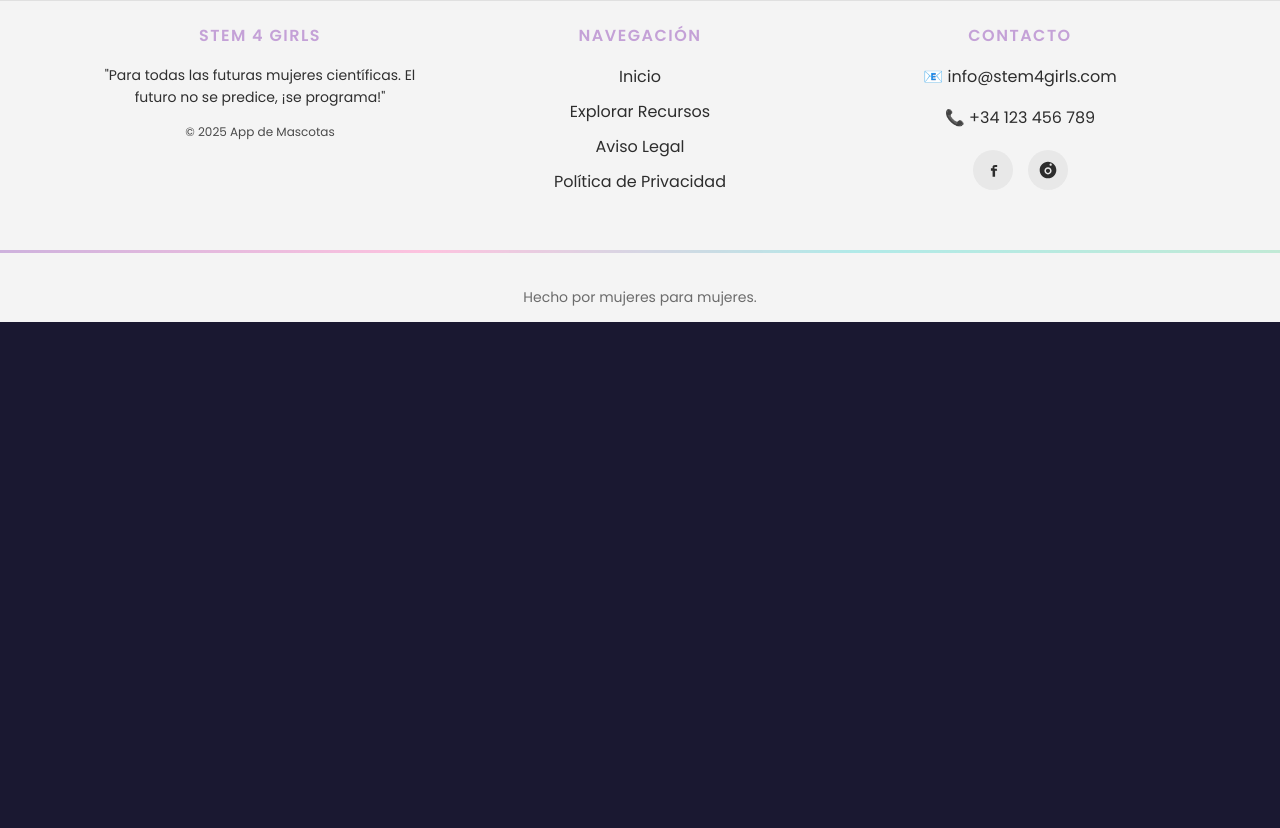
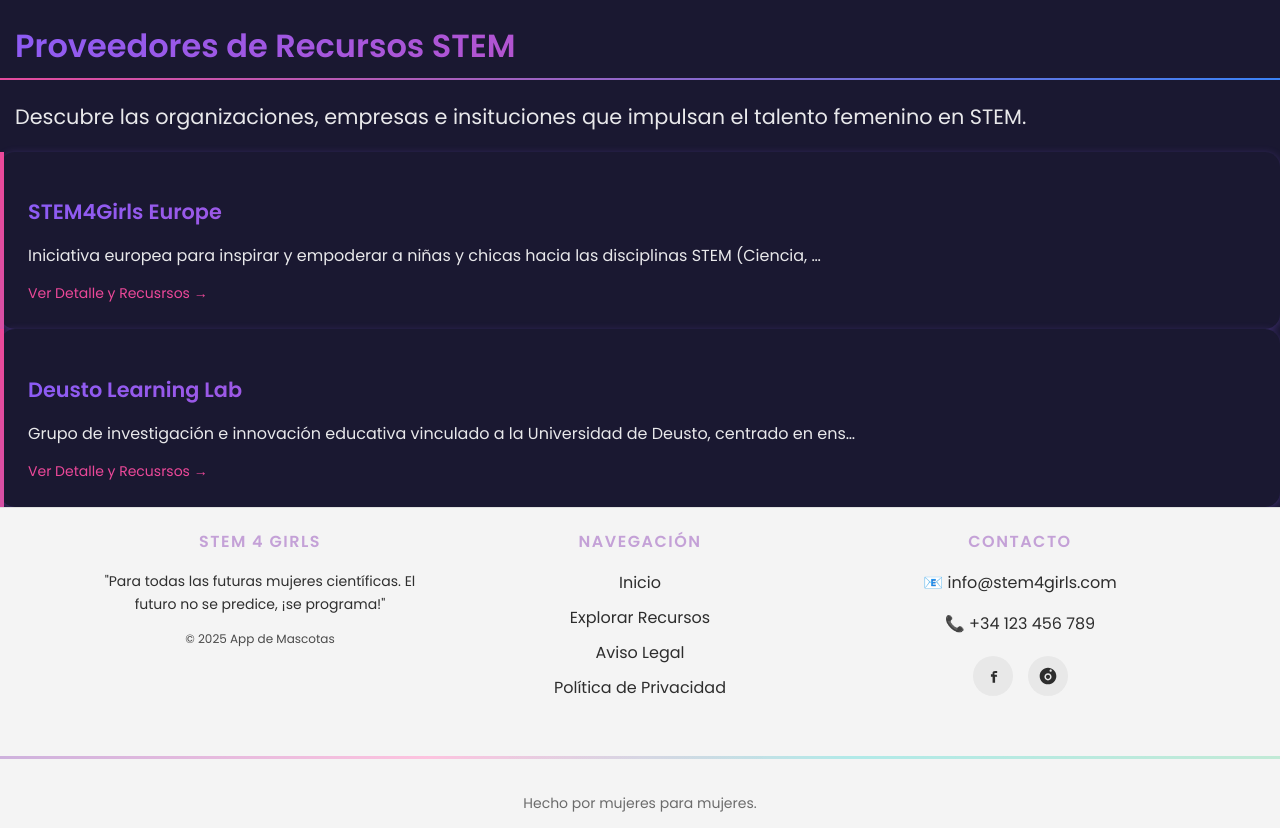
Before and after one commit to IRIA-PICO/stem4girls, a Django app: page /appstem4girls/proveedores/ in a window 1280 px wide. Shown: the part 103-931 px from the top of the page. Before the commit the page ends 425 px from the top, so only its background shows below. Run offline with Django 5.2, Linux system fonts and the light colour scheme; data comes from the database, SQL or seed files in the repository.

Commit message:
añadir lista proveedores y css

```diff
--- /dev/null
+++ b/appstem4girls/static/css/proveedores.css
@@ -0,0 +1,85 @@
+.lp-info h1 {
+    font-size: 2rem;
+    font-weight: 800;
+    margin-bottom: 16px;
+    padding-bottom: 8px;
+    padding-left: 15px;
+    background: linear-gradient(135deg, var(--primary), var(--secondary));
+    -webkit-background-clip: text;
+    -webkit-text-fill-color: transparent;
+    background-clip: text;
+    border-bottom: 2px solid;
+    border-image: linear-gradient(135deg, var(--secondary), var(--accent)) 1;
+}
+
+.lp-info p {
+    font-size: 1.3rem;
+    color: var(--text-light);
+    margin-bottom: 20px;
+    padding-left: 15px;
+}
+
+p-contenedor {
+    display: grid;
+    grid-template-columns:repeat(auto-fit, minmax(250px, 300px));
+    gap: 20px;
+    margin-top: 20px;
+}
+
+.p-tarjeta {
+    background-color: #1a1831;
+    padding: 24px;
+    border-radius: 15px;
+    box-shadow: 0 2px 8px rgba(139,92, 246, 0.3);
+    border-left: 4px solid;
+    border-image: linear-gradient(135deg, var(--secondary), var(--accent)) 1;
+    transition: box-shadow 0.3 sec ease;
+    box-sizing: border-box;
+}
+
+.p-tarjeta:hover {
+    box-shadow: 0 px 20px rgba(236, 72, 153, 0.4);
+}
+
+/*Hay que comprobar como queda cuando carguemos fotos*/
+.p-logo {
+    height: 40px;
+    object-fit: contain;
+    margin-bottom: 12px;
+}
+
+.p-nombre {
+    font-size: 1.3rem;
+    font-weight: bold;
+    background: linear-gradient(135deg, var(--primary), var(--secondary));
+    -webkit-background-clip: text;
+    -webkit-text-fill-color: transparent;
+    background-clip: text;
+    margin-bottom: 8px;
+}
+
+.p-nombre a {
+    text-decoration: none;
+    color: inherit;
+}
+
+.p_nombre a:hover {
+    text-decoration: underline;
+}
+
+.p-descripcion {
+    font-size: 1rem;
+    color: var(--text-light);
+    margin-bottom: 12px;
+}
+
+.p-detalle {
+    font-size: 0.875rem;
+    font-weight: 500;
+    color: var(--secondary);
+    text-decoration: none;
+}
+
+.p-detalle:hover {
+    text-decoration: underline;
+}
--- a/appstem4girls/templates/base.html
+++ b/appstem4girls/templates/base.html
@@ -8,6 +8,7 @@
         <link rel="stylesheet" href="{% static 'css/base.css' %}">
         <link rel="stylesheet" href="{% static 'css/recursos.css' %}">
         <link rel="stylesheet" href="{% static 'css/index.css' %}">
+        <link rel="stylesheet" href="{% static 'css/proveedores.css' %}">
         <link href="https://fonts.googleapis.com/css2?family=Poppins:wght@400;600&display=swap" rel="stylesheet">
         <link rel="icon" href="{% static 'images/logoI.ico' %}" type="image/x-icon">
         <title>{% block titulo %}Stem 4 girls-INDICE{% endblock %}</title>
--- a/appstem4girls/templates/lista_proveedores.html
+++ b/appstem4girls/templates/lista_proveedores.html
@@ -1 +1,29 @@
 {% extends "base.html" %}
+{% block titulo %}Proveedores{% endblock %}
+
+{% block contenido %}
+<div class="lp">
+    <div class="lp-info">
+        <h1>Proveedores de Recursos STEM</h1>
+        <p>Descubre las organizaciones, empresas e insituciones que impulsan el talento femenino en STEM.</p>
+    </div>
+    <div class="p-contenedor">
+        {% if proveedores %}
+            {% for proveedor in proveedores %}
+                <div class="p-tarjeta">
+                    {% if proveedor.logo%}
+                        <img src="{{ proveedor.logo.url }}" alt="Logo de {{ proveedor.nombre }}" class="p-logo">
+                    {% endif %}
+                    <h3 class="p-nombre">
+                        <a href="{ url 'detalle_proveedor' proveedor.id %}">{{ proveedor.nombre }}</a>
+                    </h3>
+                    <p class="p-descripcion">{{ proveedor.descripcion|truncatechars:100 }}</p>
+                    <a href="{ url 'detalle_proveedor' proveedor.id %}" class="p-detalle">Ver Detalle y Recusrsos &rarr;</a>
+                </div>
+            {% endfor %}
+        {% else %}
+            <p>Todavía no hay proveedores registrados.</p>
+        {% endif%}
+    </div>
+</div>
+{% endblock %}
```
